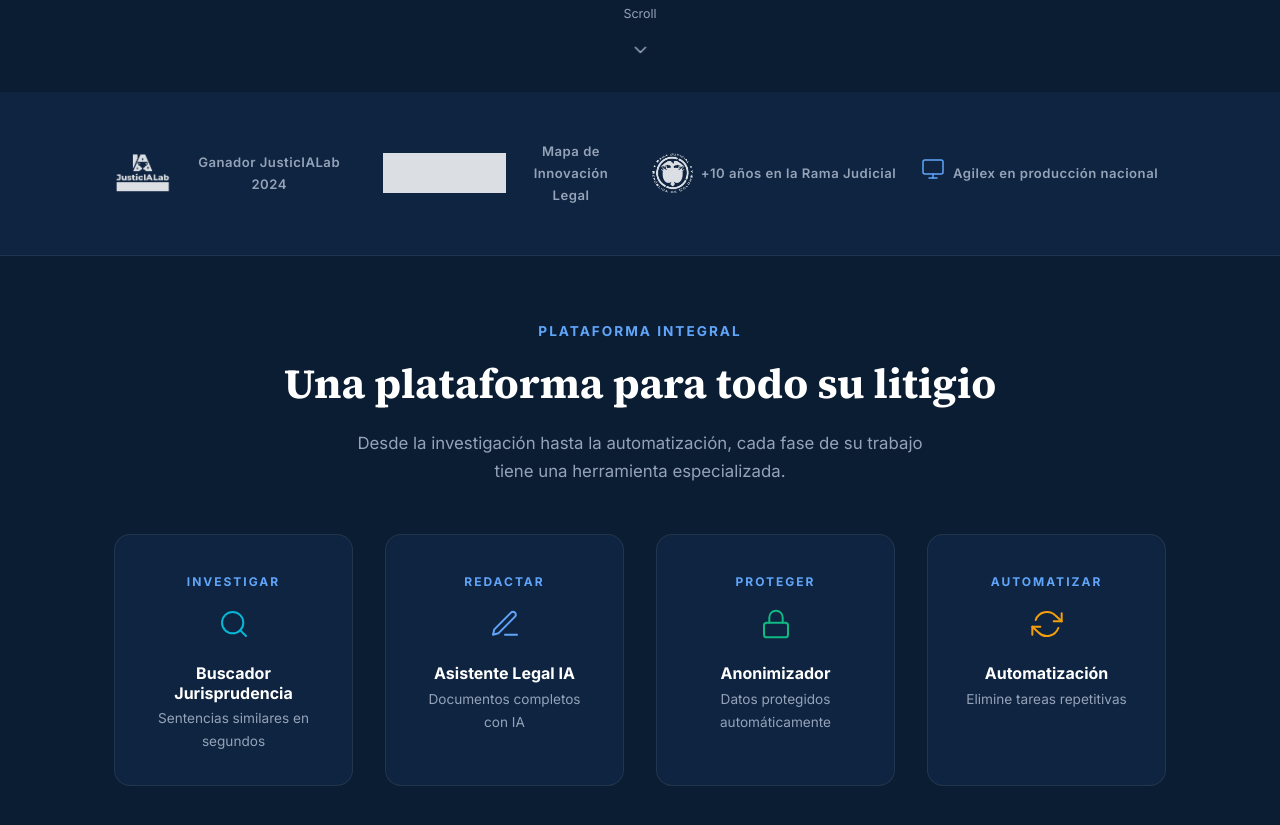
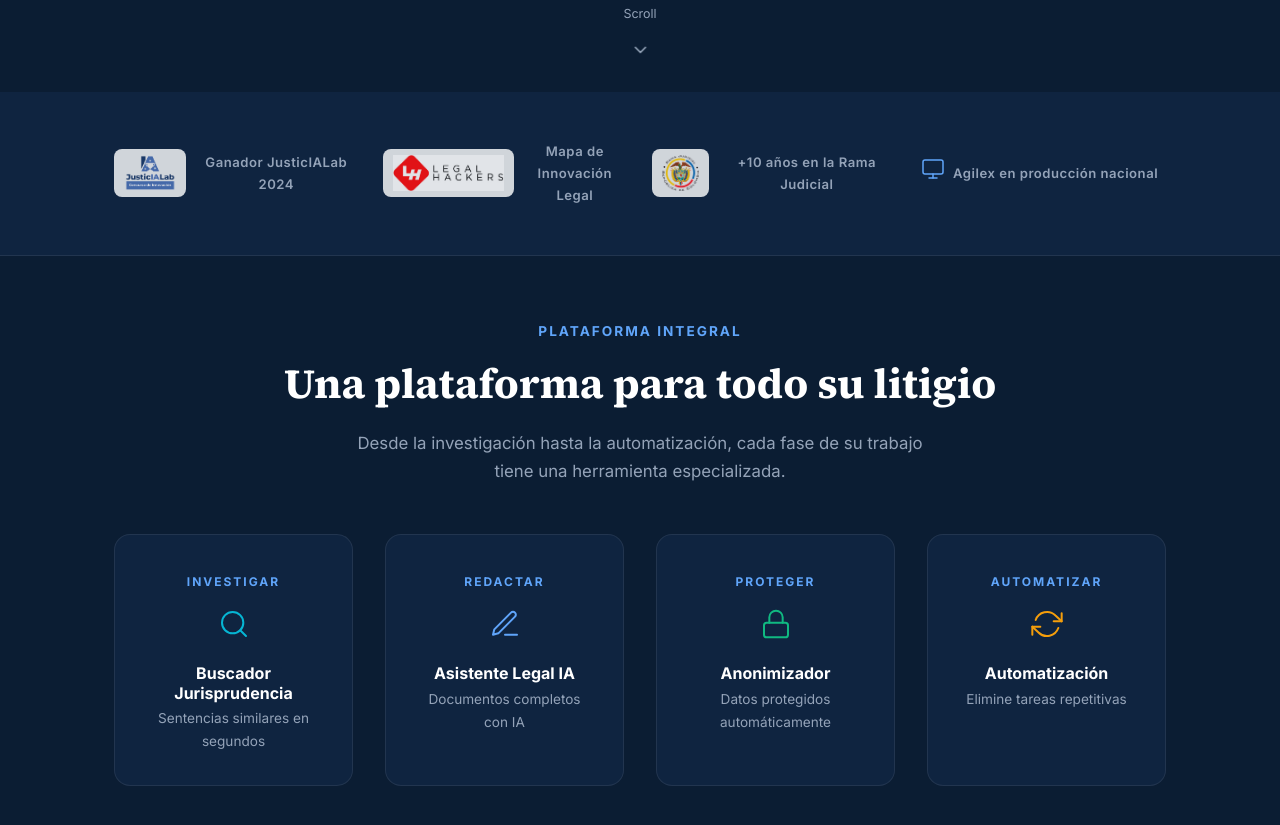
Before and after one commit to HammerDev99/main-sprintjudicial, a website: page index.html in a window 1280 px wide. Shown: the part 910-1735 px from the top of the page. Drawn offline with Linux system fonts and the light colour scheme; no server answers.

Commit message:
fix(trust-bar): ajustar estilos de logos y mejorar visibilidad

```diff
--- a/css/styles.css
+++ b/css/styles.css
@@ -1280,11 +1280,13 @@ section {
 /* ----- Trust Bar Logo ----- */
 
 .trust-bar__logo {
-  max-height: 40px;
+  max-height: 48px;
   width: auto;
   object-fit: contain;
-  filter: brightness(0) invert(1);
-  opacity: 0.85;
+  background: rgba(255, 255, 255, 0.92);
+  border-radius: 8px;
+  padding: 6px 10px;
+  opacity: 0.88;
   transition: opacity 0.3s;
 }
 
--- a/index.html
+++ b/index.html
@@ -219,15 +219,15 @@
     <div class="container">
       <div class="trust-bar__grid" data-animate>
         <div class="trust-bar__item">
-          <img class="trust-bar__logo" src="src/JusticiaLab-Logo-3.png" alt="Logo JusticIALab - Rama Judicial" width="40" height="40" loading="lazy">
+          <img class="trust-bar__logo" src="src/JusticiaLab-Logo-3.png" alt="Logo JusticIALab - Rama Judicial" loading="lazy">
           <span class="trust-bar__text">Ganador JusticIALab 2024</span>
         </div>
         <div class="trust-bar__item">
-          <img class="trust-bar__logo" src="src/Legal-Hackers-Logo-2.png" alt="Logo Legal Hackers Colombia" width="40" height="40" loading="lazy">
+          <img class="trust-bar__logo" src="src/Legal-Hackers-Logo-2.png" alt="Logo Legal Hackers Colombia" loading="lazy">
           <span class="trust-bar__text">Mapa de Innovaci&oacute;n Legal</span>
         </div>
         <div class="trust-bar__item">
-          <img class="trust-bar__logo" src="src/Rama-Judicial-Logo-1.png" alt="Logo Rama Judicial de Colombia" width="40" height="40" loading="lazy">
+          <img class="trust-bar__logo" src="src/Rama-Judicial-Logo-1.png" alt="Logo Rama Judicial de Colombia" loading="lazy">
           <span class="trust-bar__text">+10 a&ntilde;os en la Rama Judicial</span>
         </div>
         <div class="trust-bar__item">
```
Also changed, not shown: agent_docs/architecture.md (+1 -1 lines).
